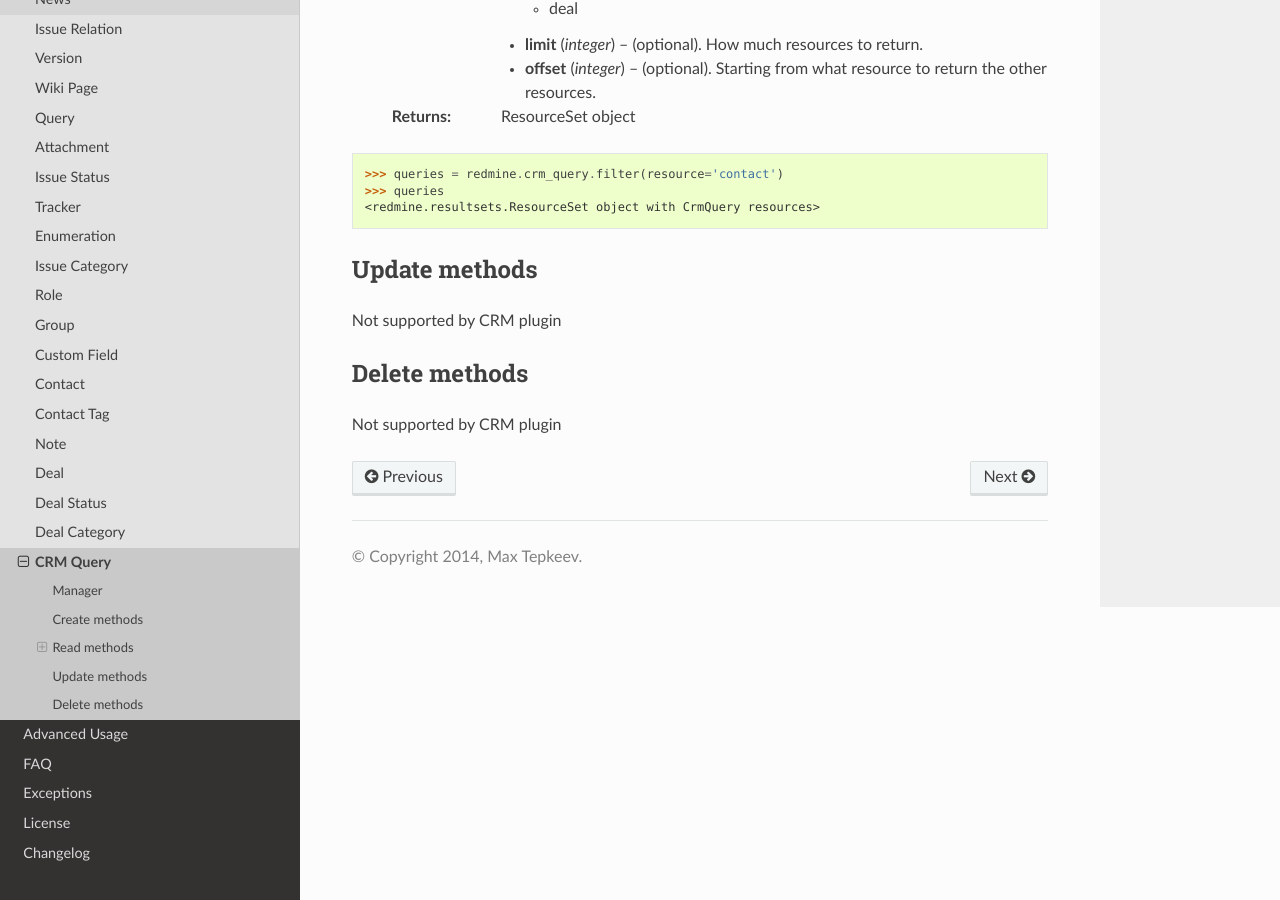
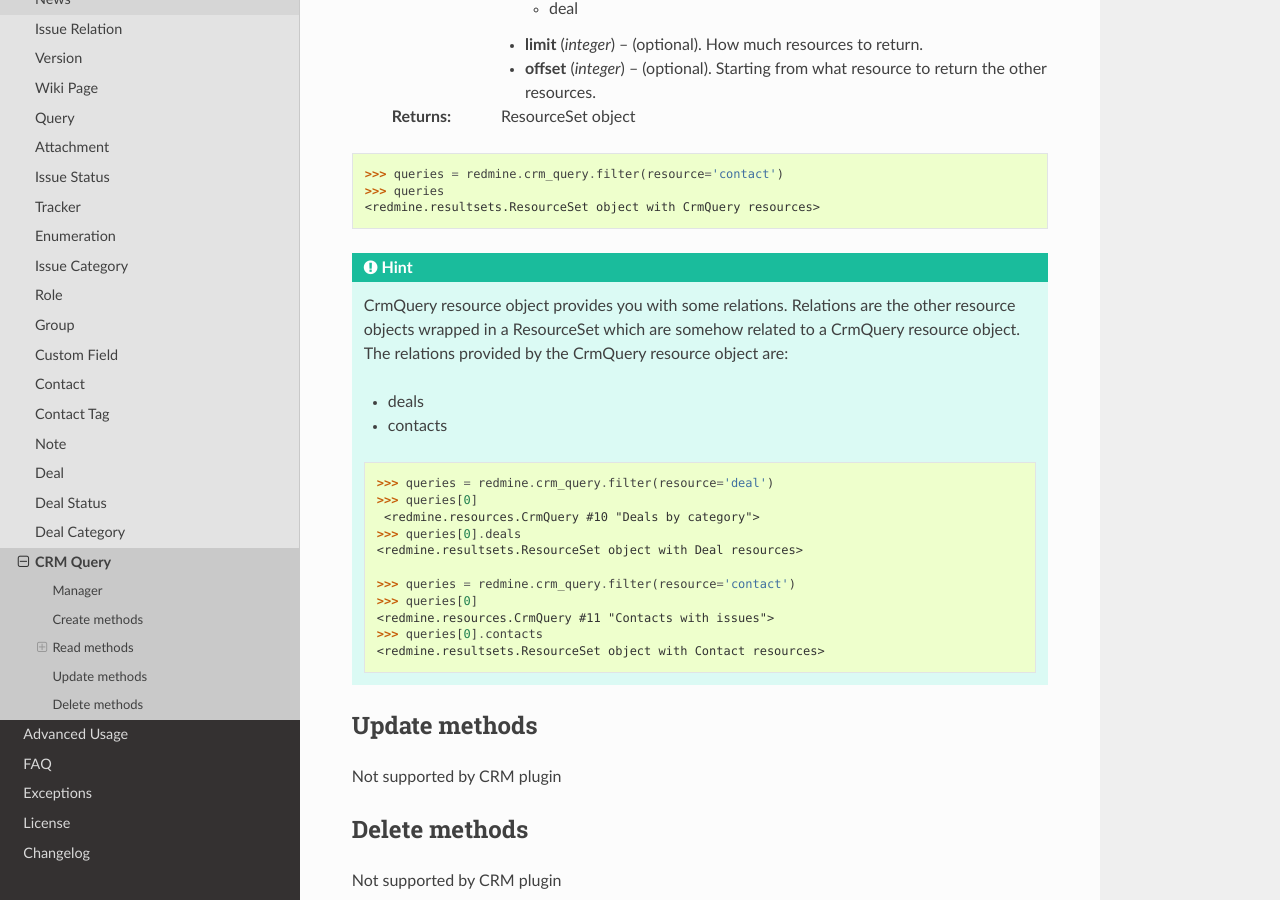
Before and after one commit to maxtepkeev/python-redmine, a Sphinx documentation site: the page built from docs/resources/crm_query.rst, in a window 1280 px wide and 900 px high, scrolled down 941 px. Built offline with Sphinx 7.4.7 and the Read the Docs theme 2.0.0, drawn with Linux system fonts in a browser that asks for light colours.

Commit message:
crm query and deal status relations

```diff
--- a/docs/resources/crm_query.rst
+++ b/docs/resources/crm_query.rst
@@ -56,6 +56,29 @@ filter
     >>> queries
     <redmine.resultsets.ResourceSet object with CrmQuery resources>
 
+.. hint::
+
+    CrmQuery resource object provides you with some relations. Relations are the other
+    resource objects wrapped in a ResourceSet which are somehow related to a CrmQuery
+    resource object. The relations provided by the CrmQuery resource object are:
+
+    * deals
+    * contacts
+
+    .. code-block:: python
+
+        >>> queries = redmine.crm_query.filter(resource='deal')
+        >>> queries[0]
+         <redmine.resources.CrmQuery #10 "Deals by category">
+        >>> queries[0].deals
+        <redmine.resultsets.ResourceSet object with Deal resources>
+
+        >>> queries = redmine.crm_query.filter(resource='contact')
+        >>> queries[0]
+        <redmine.resources.CrmQuery #11 "Contacts with issues">
+        >>> queries[0].contacts
+        <redmine.resultsets.ResourceSet object with Contact resources>
+
 Update methods
 --------------
 
```
Also changed, not shown: docs/resources/deal_status.rst (+16 -0 lines), 1 other file.
